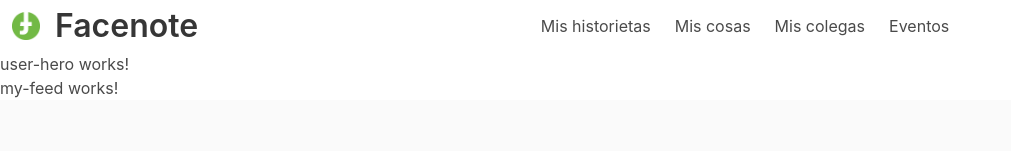
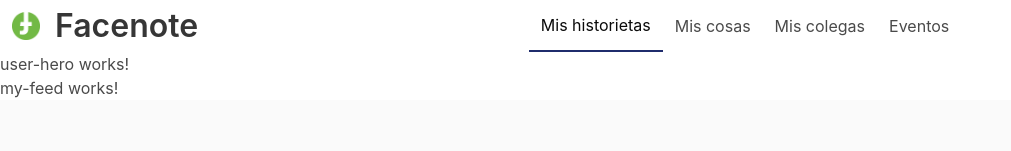
Before and after one commit to manulaiko/Facenote, an Angular app: page /home in a window 1280 px wide. Shown: the top 151 px of the page, without its empty margins (0-1011 px from the left). Built offline with nearby package versions, Linux system fonts and the light colour scheme.

Commit message:
Implement active route styling

```diff
--- a/src/app/navigation/navigation.component.html
+++ b/src/app/navigation/navigation.component.html
@@ -14,10 +14,10 @@
 
   <section class="navbar-menu">
     <section class="navbar-start">
-      <a class="navbar-item" routerLink="home">Mis historietas</a>
-      <a class="navbar-item" routerLink="things">Mis cosas</a>
-      <a class="navbar-item" routerLink="contacts">Mis colegas</a>
-      <a class="navbar-item" routerLink="events">Eventos</a>
+      <a class="navbar-item" routerLink="home" routerLinkActive="is-active">Mis historietas</a>
+      <a class="navbar-item" routerLink="things" routerLinkActive="is-active">Mis cosas</a>
+      <a class="navbar-item" routerLink="contacts" routerLinkActive="is-active">Mis colegas</a>
+      <a class="navbar-item" routerLink="events" routerLinkActive="is-active">Eventos</a>
     </section>
   </section>
 </nav>
--- a/src/app/navigation/navigation.component.sass
+++ b/src/app/navigation/navigation.component.sass
@@ -2,6 +2,9 @@
   justify-content: center
   flex-grow: 1
 
+  .is-active
+    border-bottom: 2px solid #1f2c6c
+
 .navbar-brand
   .title
     margin-left: 15px
```
